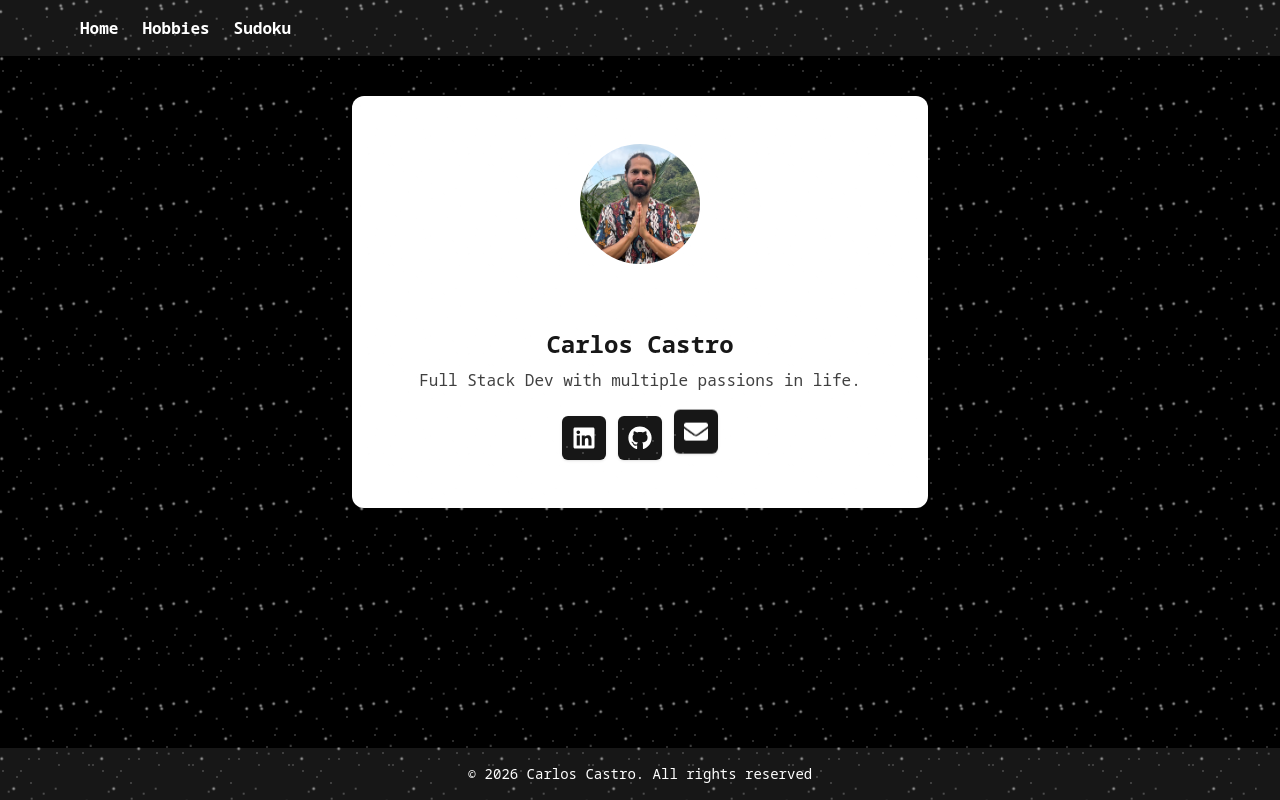
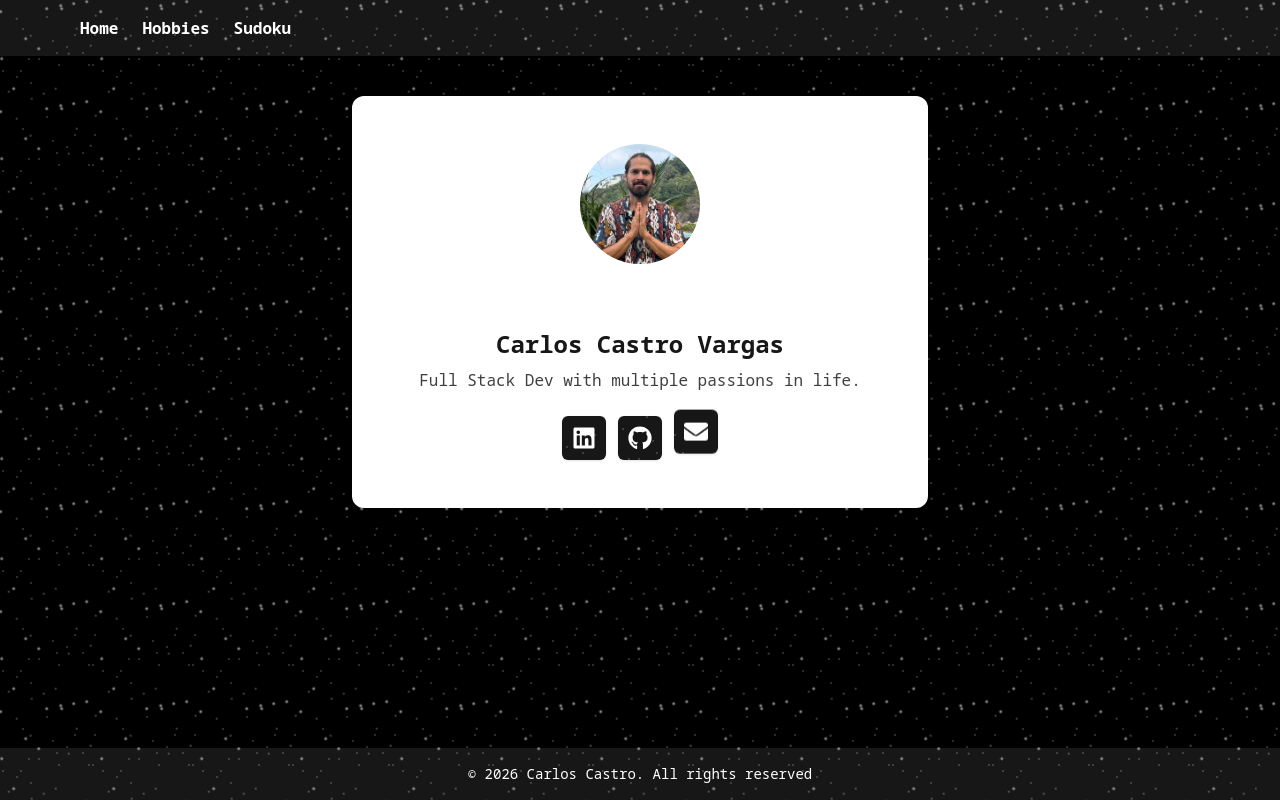
Before and after one commit to carlosconnected/carloscastro, a Next.js app: page / in a window 1280 px wide. Built offline with nearby package versions, Linux system fonts and the light colour scheme.

Commit message:
Update my name

```diff
--- a/components/PersonalInfo.tsx
+++ b/components/PersonalInfo.tsx
@@ -18,7 +18,7 @@ export default function PersonalInfo() {
         </div>
 
         <h1 className="text-2xl font-bold text-neutral-900 animate-slide-in-left">
-          Carlos Castro
+          Carlos Castro Vargas
         </h1>
 
         <p className="mt-2 text-neutral-700 animate-slide-in-right">
```
